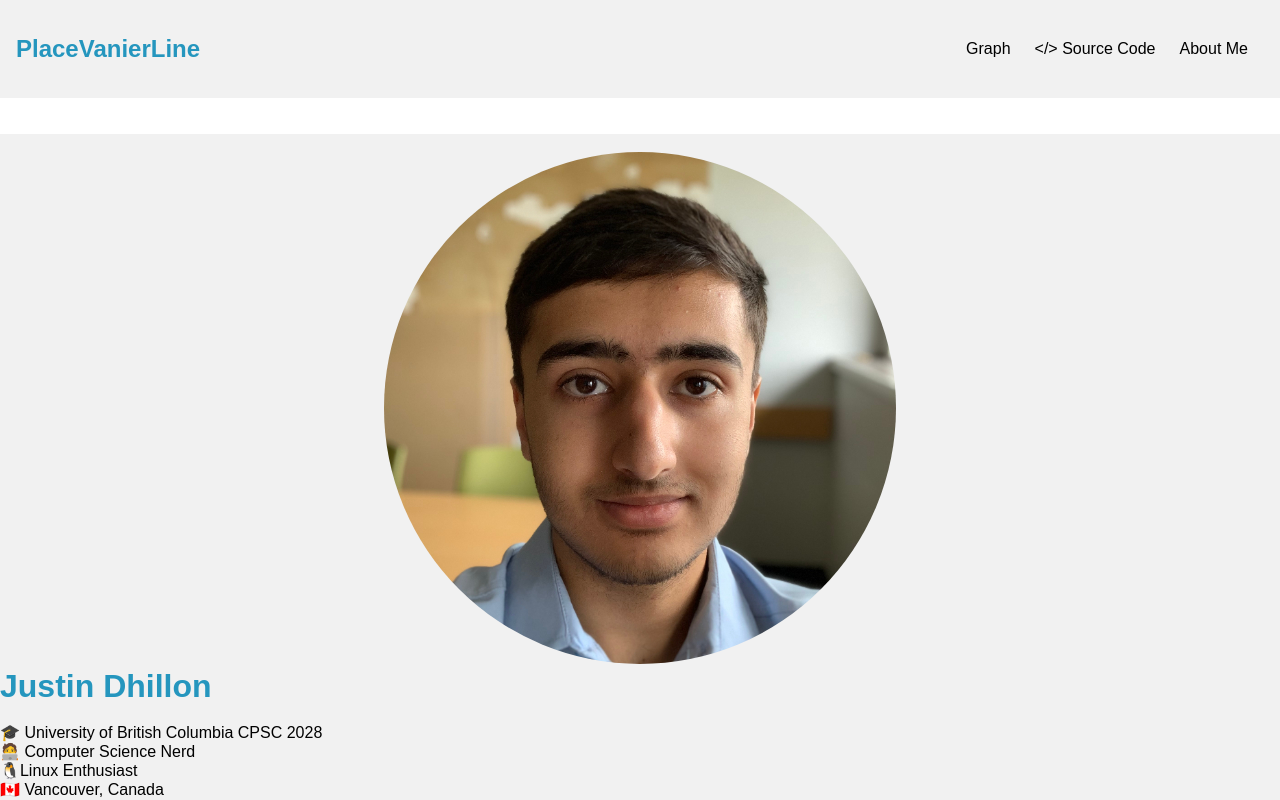
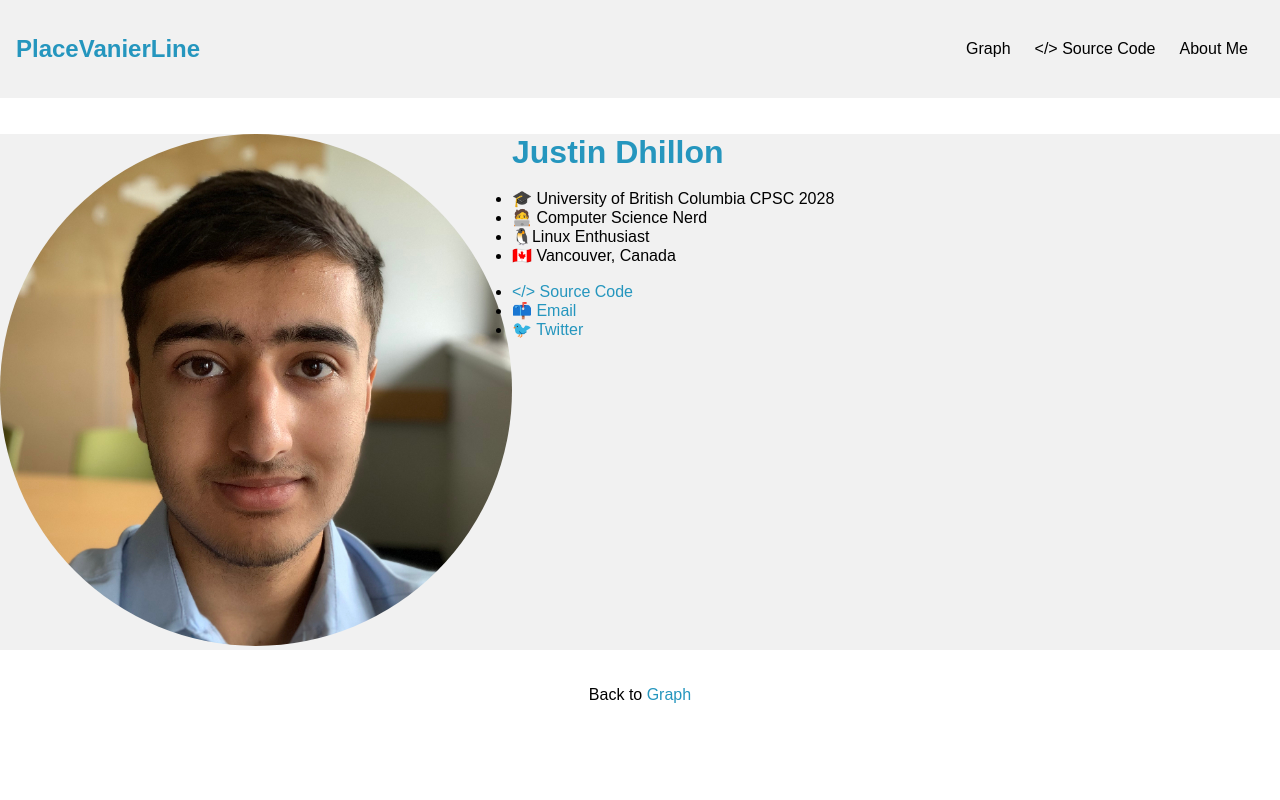
Before and after one commit to justindhillon/place-vanier-line, a Next.js app: page /about-me in a window 1280 px wide. Shown: the top 800 px of the page. Built offline with nearby package versions, Linux system fonts and the light colour scheme.

Commit message:
modified:   styles/global.css

```diff
--- a/styles/global.css
+++ b/styles/global.css
@@ -9,7 +9,7 @@
 .about-me {
   text-align: center;
   display: flex;
-  flex-direction: row;
+  flex-direction: column;
 }
 
 .image {
@@ -89,7 +89,7 @@ nav{
 
 @media screen and (min-width: 768px) {
   .about-me {
-    flex-direction: column;
+    flex-direction: row;
   }
   .nav__menu-bar{
     display: none;
```
